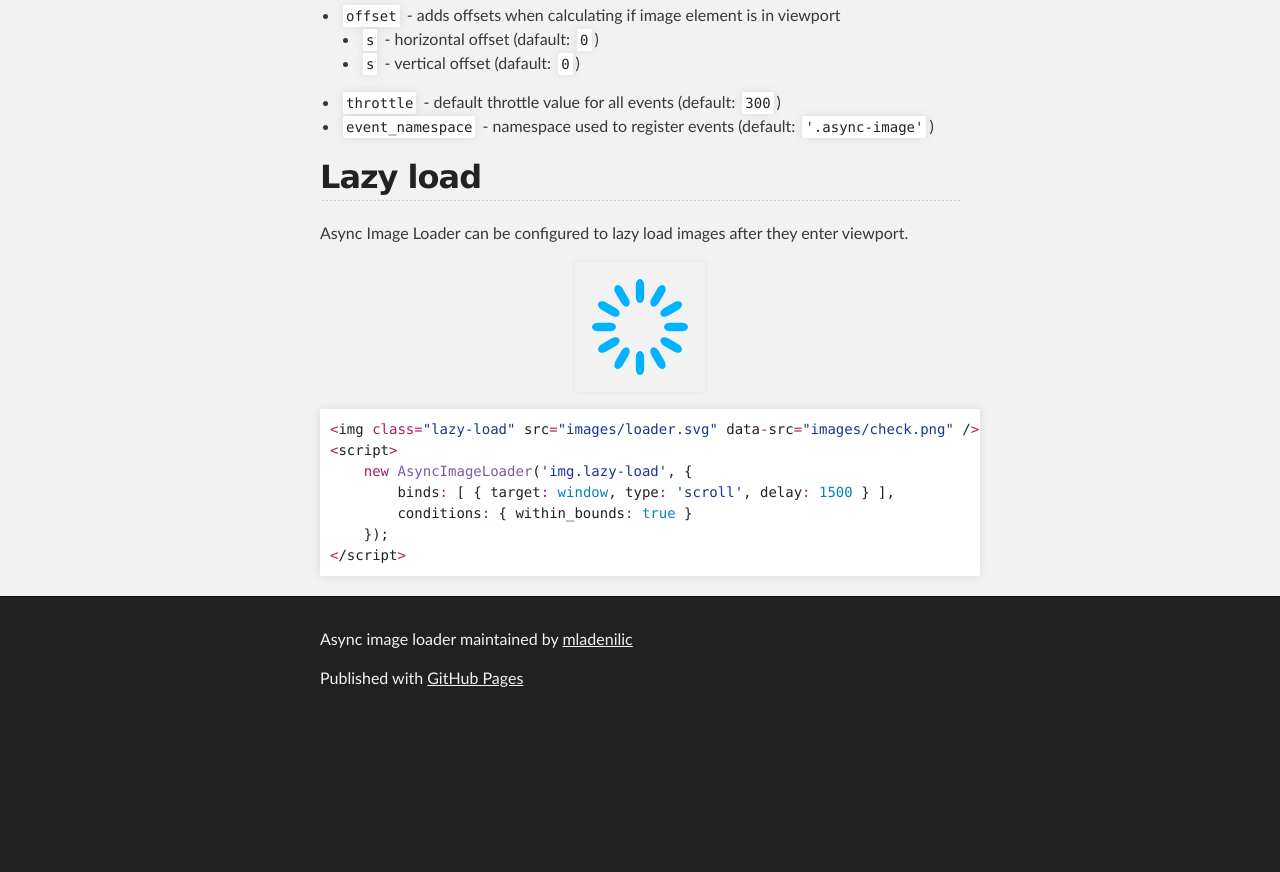
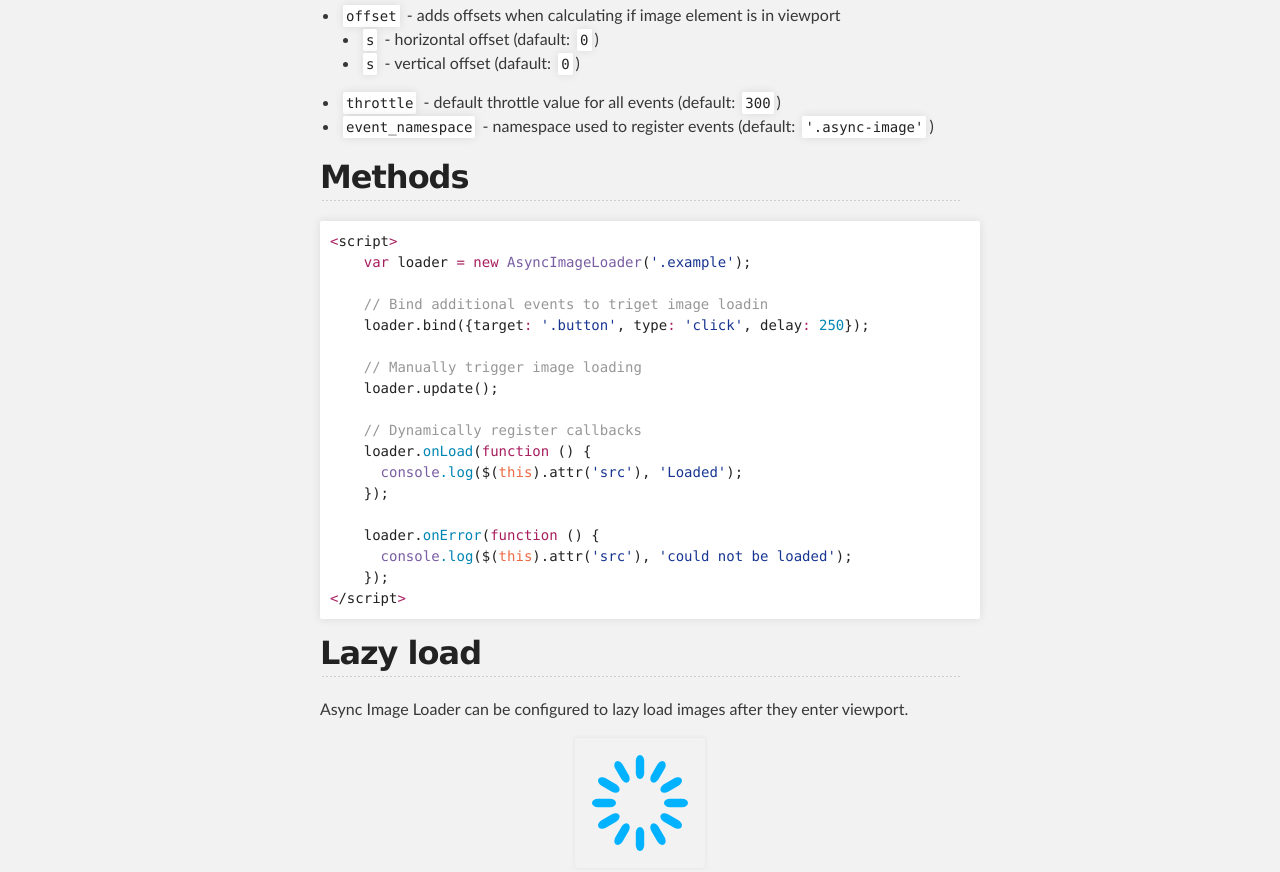
Before and after one commit to mladenilic/async-img, a plain HTML site: page index.html in a window 1280 px wide. Shown: the part 1250-2122 px from the top of the page. Before the commit the page ends 1975 px from the top, so only its background shows below. Drawn offline with nearby package versions, Linux system fonts and the light colour scheme.

Commit message:
Update pages

```diff
--- a/index.html
+++ b/index.html
@@ -95,6 +95,28 @@
             <li><code>event_namespace</code> - namespace used to register events (default: <code>'.async-image'</code>)</li>
         </ul>
 
+        <h2>Methods</h2>
+<div class="highlight highlight-JavaScript"><pre><span class="pl-k">&lt;</span>script<span class="pl-k">&gt;</span>
+    <span class="pl-k">var</span> loader <span class="pl-k">=</span> <span class="pl-k">new</span> <span class="pl-en">AsyncImageLoader</span>(<span class="pl-s"><span class="pl-pds">'</span>.example<span class="pl-pds">'</span></span>);
+
+    <span class="pl-c">// Bind additional events to triget image loadin</span>
+    loader.bind({target<span class="pl-k">:</span> <span class="pl-s"><span class="pl-pds">'</span>.button<span class="pl-pds">'</span></span>, type<span class="pl-k">:</span> <span class="pl-s"><span class="pl-pds">'</span>click<span class="pl-pds">'</span></span>, delay<span class="pl-k">:</span> <span class="pl-c1">250</span>});
+
+    <span class="pl-c">// Manually trigger image loading</span>
+    loader.update();
+
+    <span class="pl-c">// Dynamically register callbacks</span>
+    loader.<span class="pl-c1">onLoad</span>(<span class="pl-k">function</span> () {
+      <span class="pl-en">console</span><span class="pl-c1">.log</span>($(<span class="pl-v">this</span>).attr(<span class="pl-s"><span class="pl-pds">'</span>src<span class="pl-pds">'</span></span>), <span class="pl-s"><span class="pl-pds">'</span>Loaded<span class="pl-pds">'</span></span>);
+    });
+
+    loader.<span class="pl-c1">onError</span>(<span class="pl-k">function</span> () {
+      <span class="pl-en">console</span><span class="pl-c1">.log</span>($(<span class="pl-v">this</span>).attr(<span class="pl-s"><span class="pl-pds">'</span>src<span class="pl-pds">'</span></span>), <span class="pl-s"><span class="pl-pds">'</span>could not be loaded<span class="pl-pds">'</span></span>);
+    });
+<span class="pl-k">&lt;</span>/script<span class="pl-k">&gt;</span></pre></div>
+
+
+
         <h2>Lazy load</h2>
         <p>Async Image Loader can be configured to lazy load images after they enter viewport.</p>
 
@@ -121,7 +143,7 @@
         <!-- FOOTER  -->
         <div id="footer_wrap" class="outer">
           <footer class="inner">
-            <p class="copyright">Async image loader maintained by <a href="https://github.com/mladenilic">mladenilic</a></p>
+            <p class="copyright">Async image loader created by <a href="https://github.com/mladenilic">Mladen Ilic</a></p>
             <p>Published with <a href="https://pages.github.com">GitHub Pages</a></p>
         </footer>
     </div>
--- a/javascripts/async-img.js
+++ b/javascripts/async-img.js
@@ -72,6 +72,10 @@ var AsyncImageLoader = (function (window, $) {
                     return true;
                 }
 
+                if (options.conditions.custom && !options.conditions.custom.call(this)) {
+                    return true;
+                }
+
                 $elem.attr('src', $elem.data('src'));
                 $elem.off(options.event_namespace);
 
```
